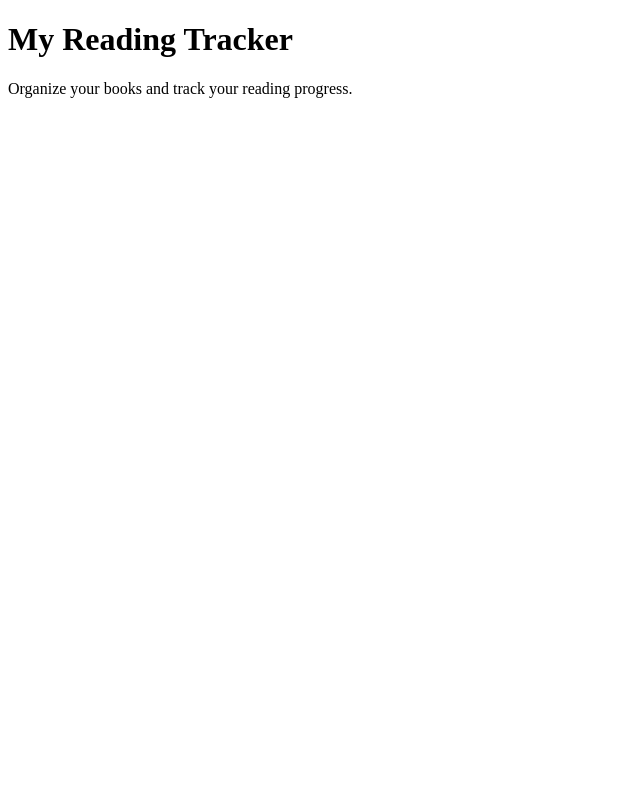
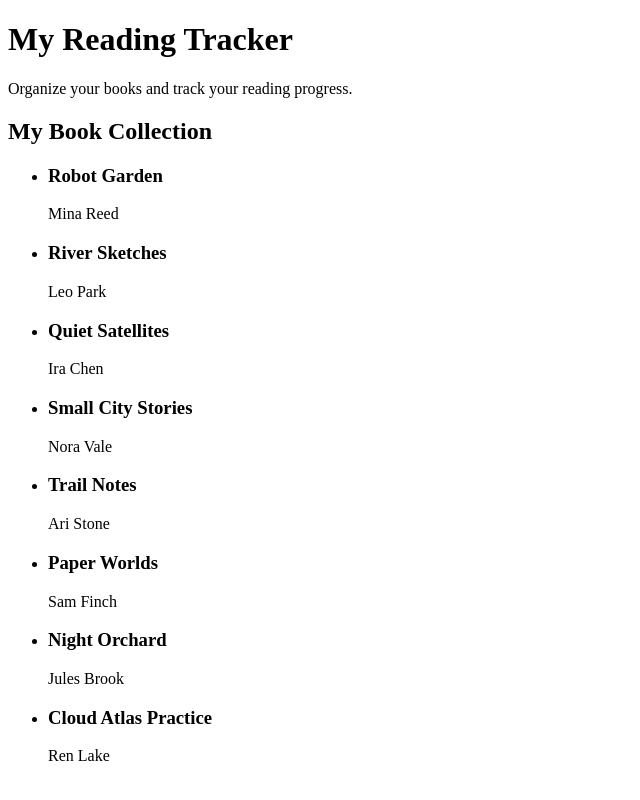
Before and after one commit to thomOsaurus/cs300-assignment-4, a React (Vite) app: page / in a window 1280 px wide. Shown: the whole page, without its empty margins (0-640 px from the left). Built offline with nearby package versions, Linux system fonts and the light colour scheme.

Commit message:
Display starting book collection

```diff
--- a/src/App.jsx
+++ b/src/App.jsx
@@ -2,12 +2,14 @@ import "./styles.css";
 import Header from "./Header";
 import { useState } from "react";
 import startingBooks from "../data/books.json";
+import BookList from "./BookList";
 export default function App() {
 //Main application for the Reading Tracker
   const [books, setBooks] = useState(startingBooks);
   return (
     <main>
       <Header />
+      <BookList books={books} />
     </main>
   );
 }
--- /dev/null
+++ b/src/BookList.jsx
@@ -0,0 +1,15 @@
+export default function BookList({ books}) {
+    return (
+        <section>
+            <h2>My Book Collection</h2>
+            <ul>
+                {books.map((book) => (
+                    <li key={book.id}>
+                        <h3>{book.title}</h3>
+                        <p>{book.creator}</p>
+                    </li>
+                ))}
+            </ul>
+        </section>
+    );
+}
```
